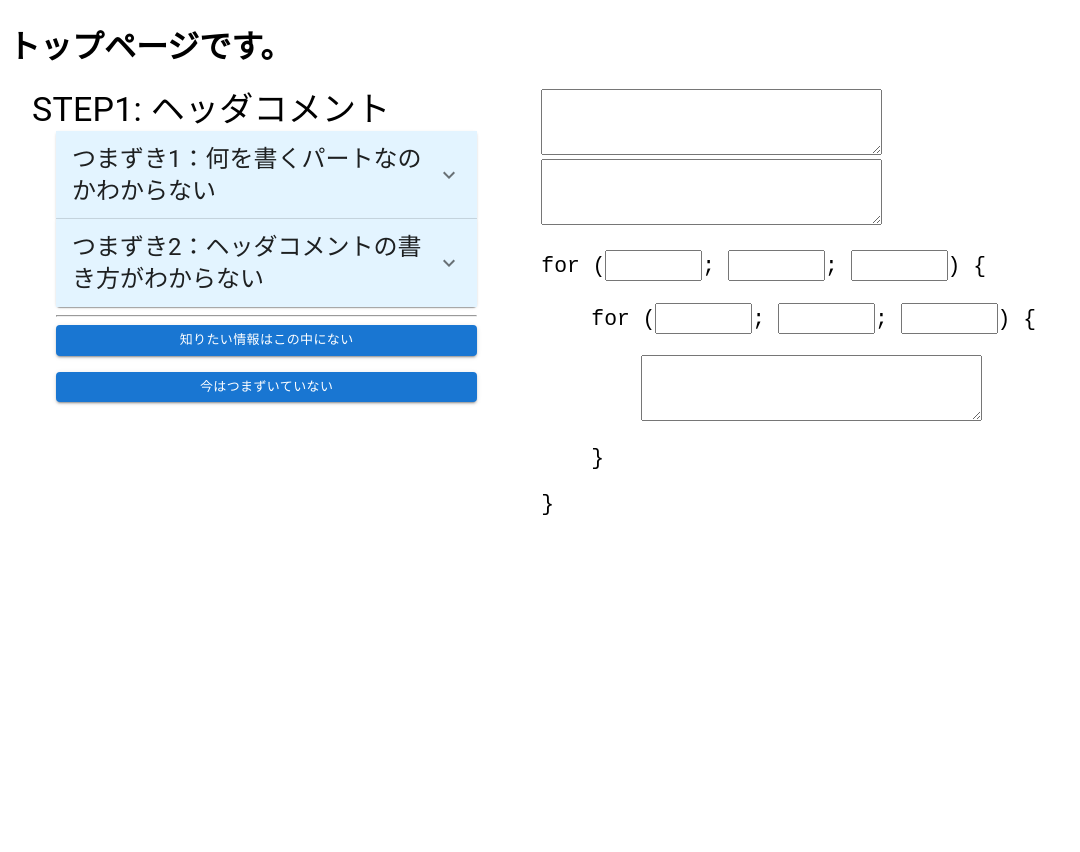
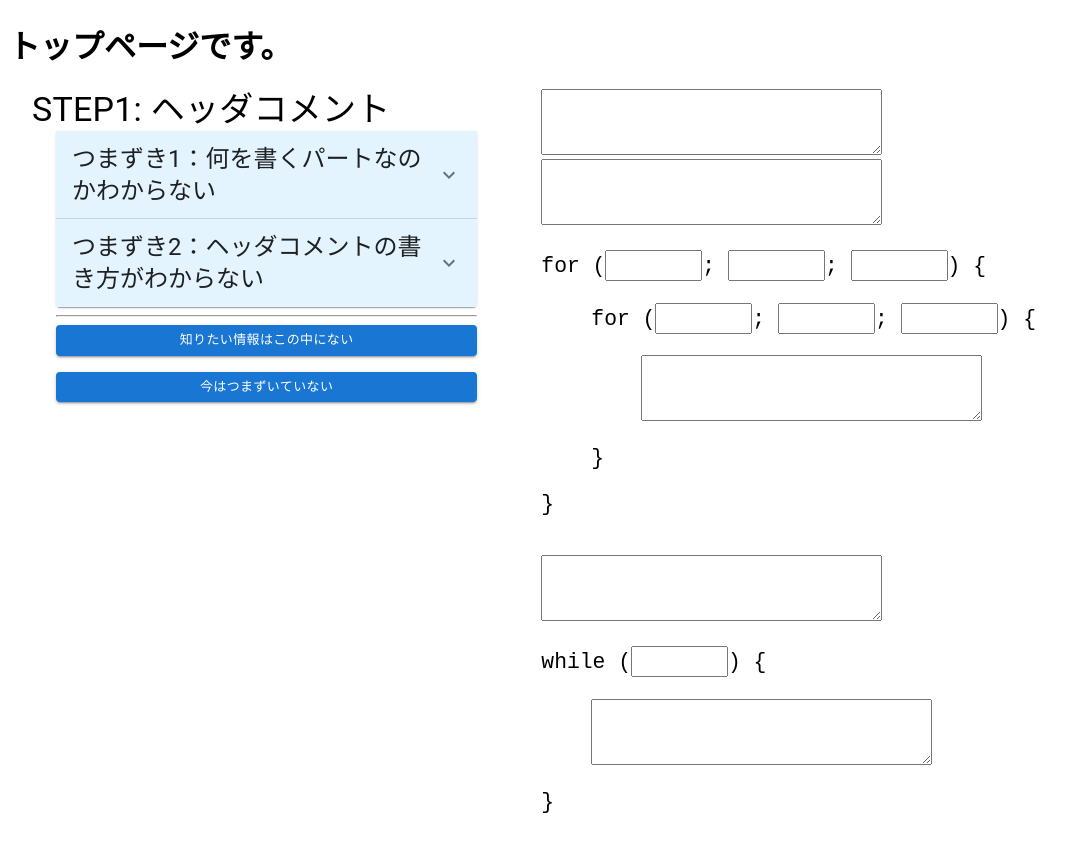
Before and after one commit to KHashimoto3/FormCoder_FRONT, a React (Vite) app: page /form in a window 1280 px wide. Shown: the top 852 px of the page, without its empty margins (0-1080 px from the left). Before the commit the page ends 800 px from the top, so only its background shows below. Built offline with nearby package versions, Linux system fonts and the light colour scheme.

Commit message:
サンプルのフォームデータを変更した。

```diff
--- a/src/components/features/form/Form.tsx
+++ b/src/components/features/form/Form.tsx
@@ -37,6 +37,26 @@ export const Form = () => {
       },
       inputData: "入力される内容",
     },
+    {
+      id: 4,
+      partType: "PROC",
+      explanation: "パートの解説",
+      childrenPart: "none",
+      inputData: "入力される内容",
+    },
+    {
+      id: 1,
+      partType: "WHL",
+      explanation: "パートの解説",
+      childrenPart: {
+        id: 1,
+        partType: "PROC",
+        explanation: "パートの解説",
+        childrenPart: "none",
+        inputData: "入力される内容",
+      },
+      inputData: "入力される内容",
+    },
   ];
 
   return (
```
